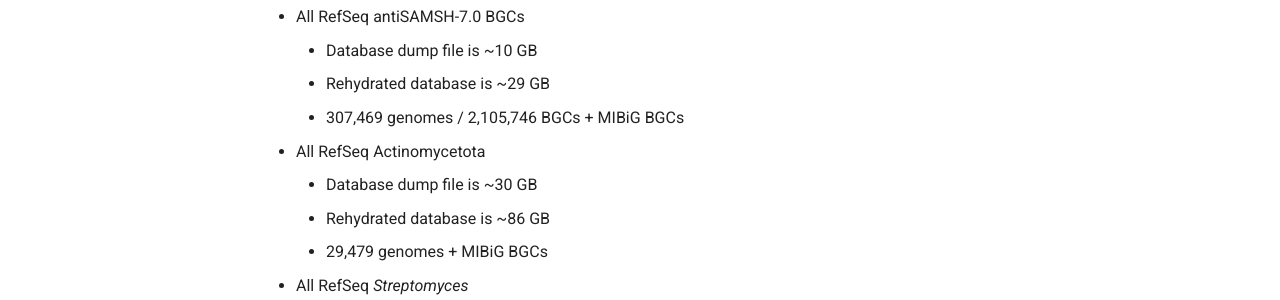
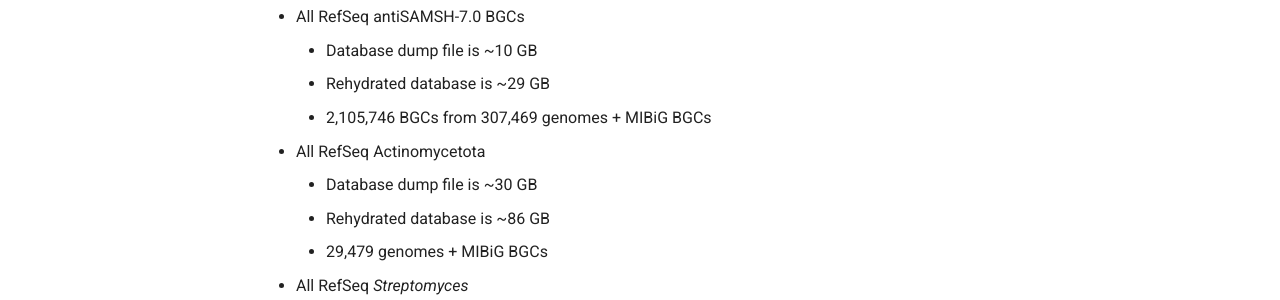
Before and after one commit to socialgene/socialgene.github.io, an MkDocs documentation site: the page built from docs/precomputed_databases/precomputed_databases.md, in a window 1280 px wide and 1264 px high. Shown: the part 537-837 px from the top of the window. Built offline with MkDocs 1.6.1 and Material for MkDocs 9.7.7, drawn with Linux system fonts in a browser that asks for light colours; comment, search, counter and statistics services are not loaded.

Commit message:
Update precomputed_databases.md

```diff
--- a/docs/precomputed_databases/precomputed_databases.md
+++ b/docs/precomputed_databases/precomputed_databases.md
@@ -12,7 +12,7 @@ You will need at least enough disk space to accommodate the dump file and rehydr
 - All RefSeq antiSAMSH-7.0 BGCs
     - Database dump file is ~10 GB
     - Rehydrated database is ~29 GB
-    - 307,469 genomes / 2,105,746 BGCs + MIBiG BGCs
+    - 2,105,746 BGCs from 307,469 genomes + MIBiG BGCs
 
 - All RefSeq Actinomycetota
     - Database dump file is ~30 GB
```
